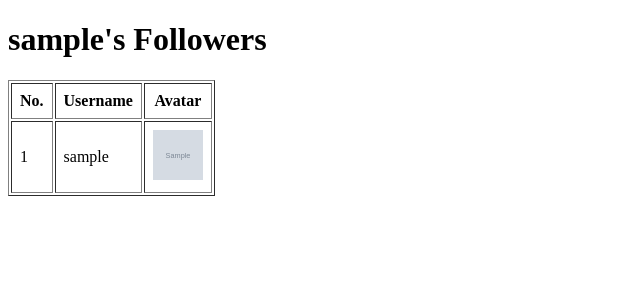
After one commit to jhteh2000/SSE-lab2, a Flask app: a page that uses api/templates/githubfollowers.html in a window 1280 px wide. The commit adds this page. Shown: the top 300 px of the page, without its empty margins (0-640 px from the left). Run offline with Flask 3, Linux system fonts and the light colour scheme; grey boxes marked "Sample" are stand-in pictures; a database or web service that is not in the repository returns one stand-in record (values such as "Sample title"); data that the repository does not hold is empty.

Commit message:
Following and followers page, also added user avatar

```diff
--- a/api/app.py
+++ b/api/app.py
@@ -152,3 +152,27 @@ def github_user(username):
         following=following_count,
         repos_info=repo_list,
     )
+
+
+@app.route("/github/<username>/followers")
+def github_user_followers(username):
+    user = GitHubUser(username)
+    followers, avatar_urls = user.getFollowers()
+    return render_template(
+        "githubfollowers.html",
+        username=username,
+        followers=followers,
+        avatar_urls=avatar_urls,
+    )
+
+
+@app.route("/github/<username>/following")
+def github_user_following(username):
+    user = GitHubUser(username)
+    following, avatar_urls = user.getFollowing()
+    return render_template(
+        "githubfollowing.html",
+        username=username,
+        following=following,
+        avatar_urls=avatar_urls,
+    )
--- /dev/null
+++ b/api/templates/githubfollowers.html
@@ -0,0 +1,31 @@
+<!DOCTYPE html>
+<html lang="en">
+
+<head>
+    <meta charset="UTF-8">
+    <meta name="viewport" content="width=device-width, initial-scale=1.0">
+    <title>{{ username }}'s Followers</title>
+</head>
+
+<body>
+    <h1>{{ username }}'s Followers</h1>
+    <div style="overflow-x:auto;">
+        <table border="1">
+            <tr>
+                <th style="padding: 8px;">No.</th>
+                <th style="padding: 8px;">Username</th>
+                <th style="padding: 8px;">Avatar</th>
+            </tr>
+            {% for index in range(followers|count) %}
+            <tr>
+                <td style="padding: 8px;">{{ index + 1 }}</td>
+                <td style="padding: 8px;">{{ followers[index] }}</td>
+                <td style="padding: 8px;"><img src="{{ avatar_urls[index] }}" alt="GitHub Avatar" width="50px"
+                        height="50px"></td>
+            </tr>
+            {% endfor %}
+        </table>
+    </div>
+</body>
+
+</html>
--- a/api/templates/greet.html
+++ b/api/templates/greet.html
@@ -17,11 +17,13 @@
       </tr>
       <tr>
         <th style="padding: 8px;">Followers</th>
-        <td style="padding: 8px;"><a href="#">{{ followers }}</a></td>
+        <td style="padding: 8px;"><a href="{{ url_for('github_user_followers', username=username) }}">{{ followers
+            }}</a></td>
       </tr>
       <tr>
         <th style="padding: 8px;">Following</th>
-        <td style="padding: 8px;"><a href="#">{{ following }}</a></td>
+        <td style="padding: 8px;"><a href="{{ url_for('github_user_following', username=username) }}">{{ following
+            }}</a></td>
       </tr>
     </table>
   </div>
--- a/functions/githubapi.py
+++ b/functions/githubapi.py
@@ -1,6 +1,9 @@
 import requests
 
-headers = {"Authorisation": "token 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"}
+# Authenticate with personal token for higher API rate limit
+headers = {
+    "Authorization": "token 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",
+}
 
 
 class GitHubUser:
@@ -34,7 +37,10 @@ class GitHubUser:
             list_followers = []
             for follower in followers:
                 list_followers.append(follower["login"])
-            return list_followers
+            list_avatar_url = []
+            for follower in followers:
+                list_avatar_url.append(follower["avatar_url"])
+            return list_followers, list_avatar_url
 
     def getFollowing(self):
         self.response = requests.get(
@@ -47,7 +53,10 @@ class GitHubUser:
             list_following = []
             for follow in following:
                 list_following.append(follow["login"])
-            return list_following
+            list_avatar_url = []
+            for follow in following:
+                list_avatar_url.append(follow["avatar_url"])
+            return list_following, list_avatar_url
 
 
 class GitHubUserRepo:
@@ -100,9 +109,7 @@ class GitHubUserRepo:
             list_created = self.getRepoCreatedDate()
             list_pushed = self.getRepoLastPushed()
             list_homepage = self.getRepoHomepage()
-            repo_list = zip(
-                list_name, list_created, list_pushed, list_homepage
-            )
+            repo_list = zip(list_name, list_created, list_pushed, list_homepage)
             return repo_list
 
 
@@ -110,9 +117,7 @@ class GitHubRepo:
     def __init__(self, repo_full_name):
         self.name = repo_full_name
         self.response = requests.get(
-            "https://api.github.com/repos/"
-            + repo_full_name
-            + "/commits?per_page=5",
+            "https://api.github.com/repos/" + repo_full_name + "/commits?per_page=5",
             headers=headers,
         )
 
@@ -156,3 +161,11 @@ class GitHubRepo:
             list_message = self.getCommitMessage()
             repo_list = zip(list_hash, list_author, list_date, list_message)
             return repo_list
+
+
+# Check the rate limit
+rate_limit = requests.get(
+    "https://api.github.com/rate_limit",
+    headers=headers,
+)
+print(rate_limit.json()["resources"]["core"])
```
Also changed, not shown: api/templates/githubfollowing.html (added, +31 -0 lines).
